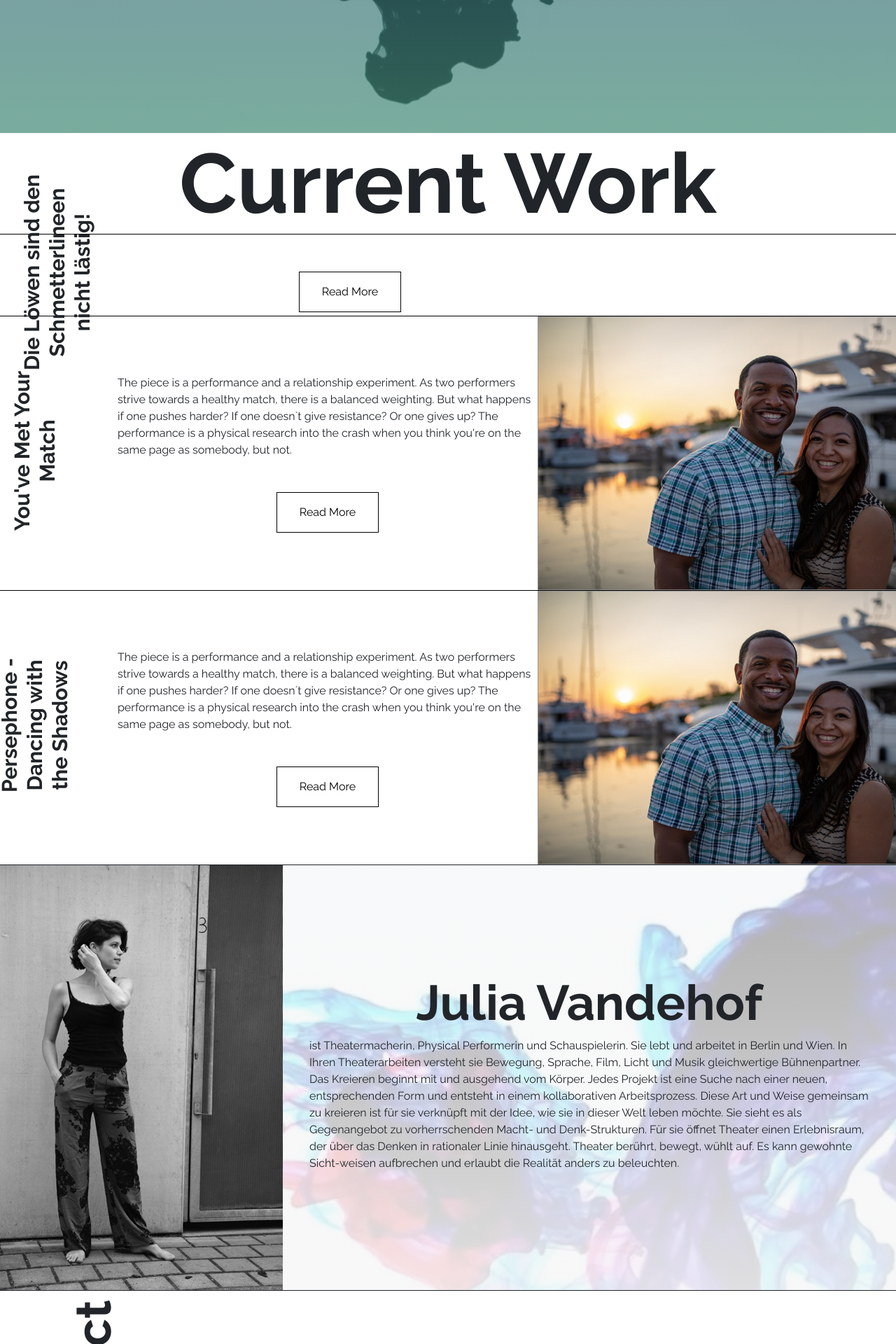
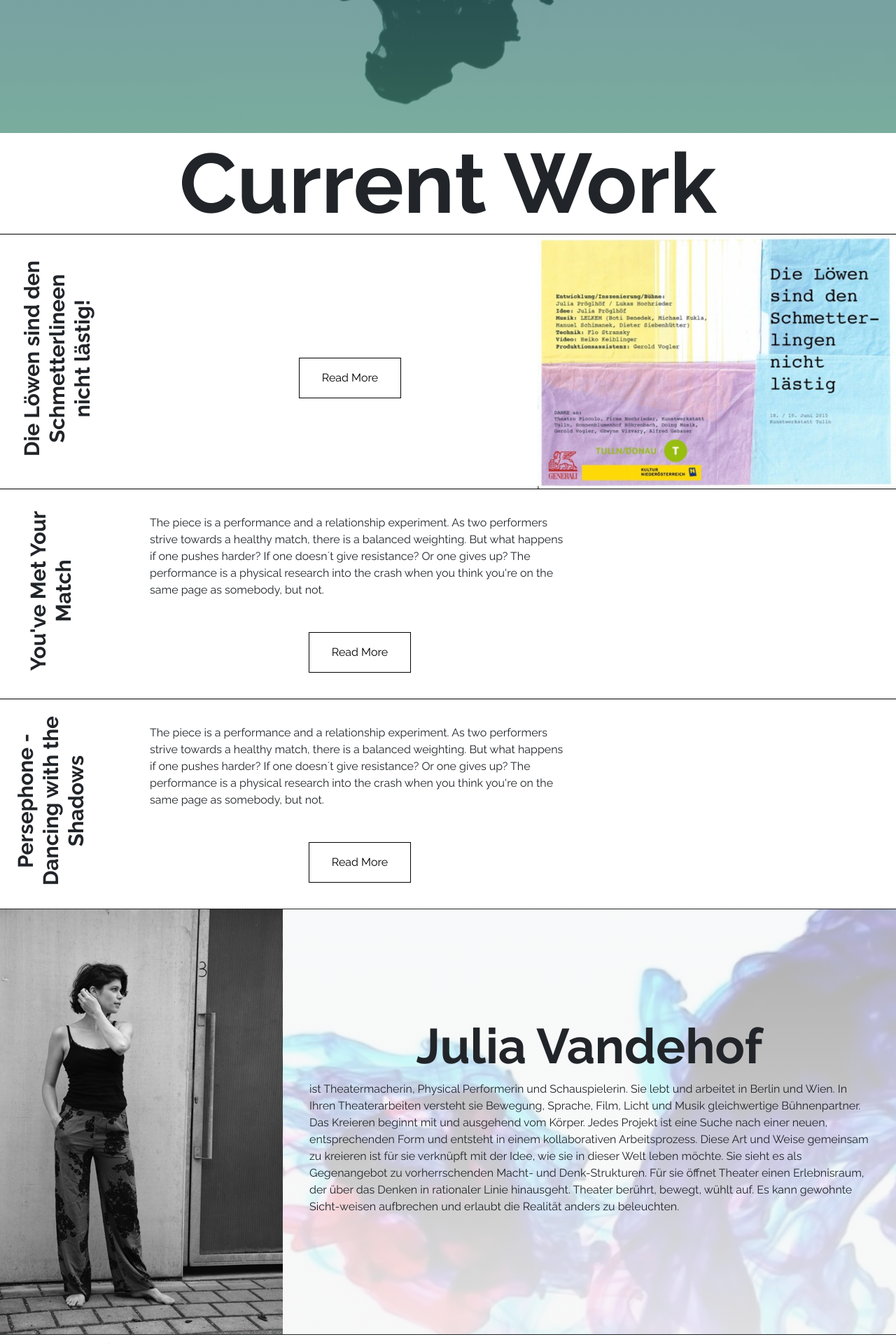
Before and after one commit to matteocarpi/julia, a Jekyll site: the page built from index.md, in a window 1280 px wide. Shown: the part 710-2630 px from the top of the page at 70% size. Built offline with Jekyll 4.4.1, drawn with Linux system fonts in a browser that asks for light colours.

Commit message:
working on loop for projects on home

```diff
--- a/_layouts/home.html
+++ b/_layouts/home.html
@@ -25,9 +25,12 @@
             <h2 class="current-title vertical-left">{{ post.title }}</h2>
           </div>
           <div  class="current-description">
-            <p>{{ post.description }}</p><a class="button" href="{{ post.permalink }}"> Read More</a>
+            <p>{{ post.description }}</p>
+            {% if post.description %}
+              <a class="button" href="{{ post.permalink }}"> Read More</a>
+            {% endif %}
           </div>
-          <img class="current-image" src="{{ post.preview-picture }}" alt="">
+          <img class="current-image" src="{{ post.preview_picture }}" alt="">
         </div>
       {% endif %}
     {% endfor %}
--- a/_sass/home.scss
+++ b/_sass/home.scss
@@ -34,6 +34,7 @@
 }
 .current-item {
   width: 100%;
+  min-height: 300px;
   border-top: solid 1px black;
   display: flex;
   justify-content: space-between;
```
